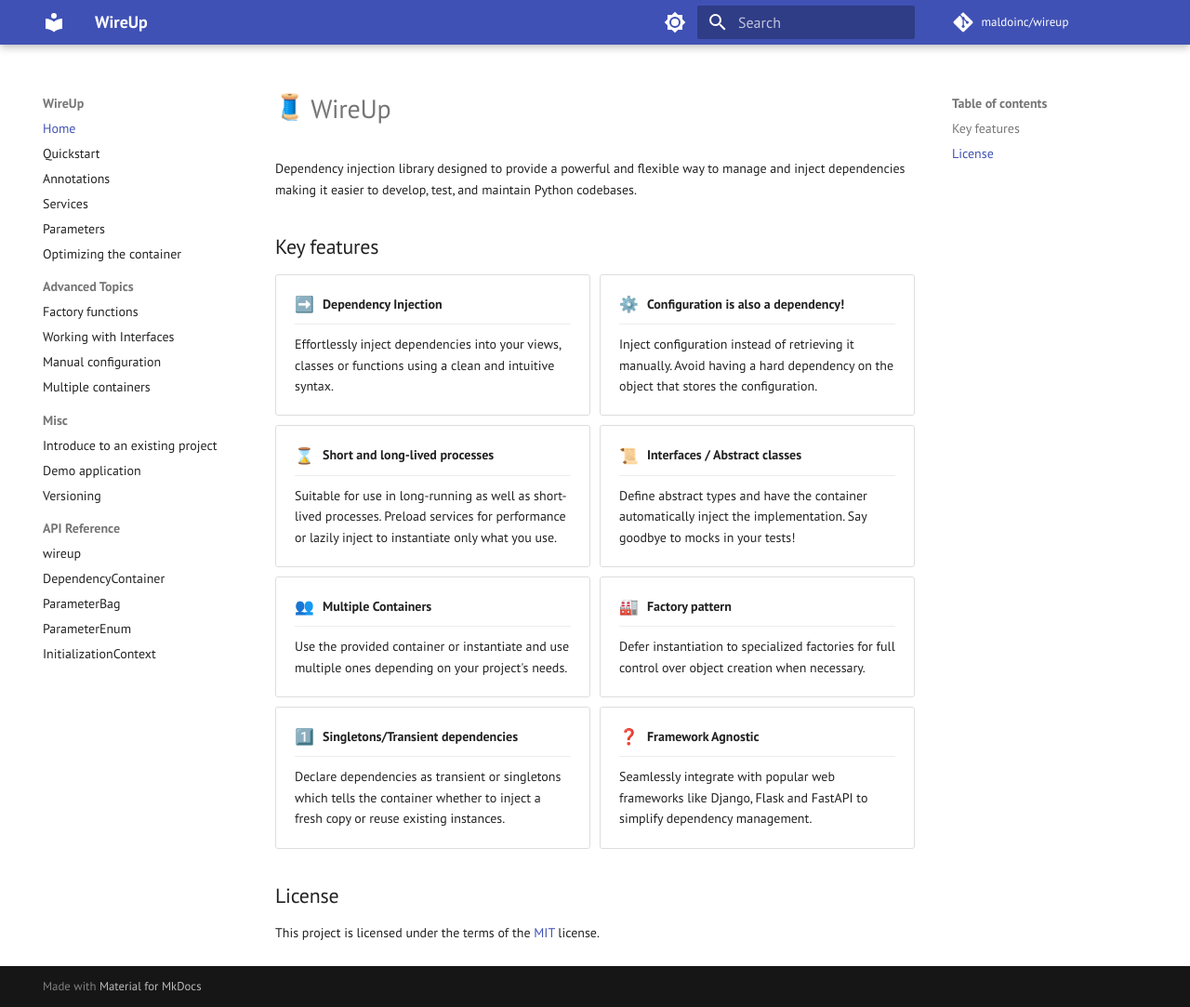
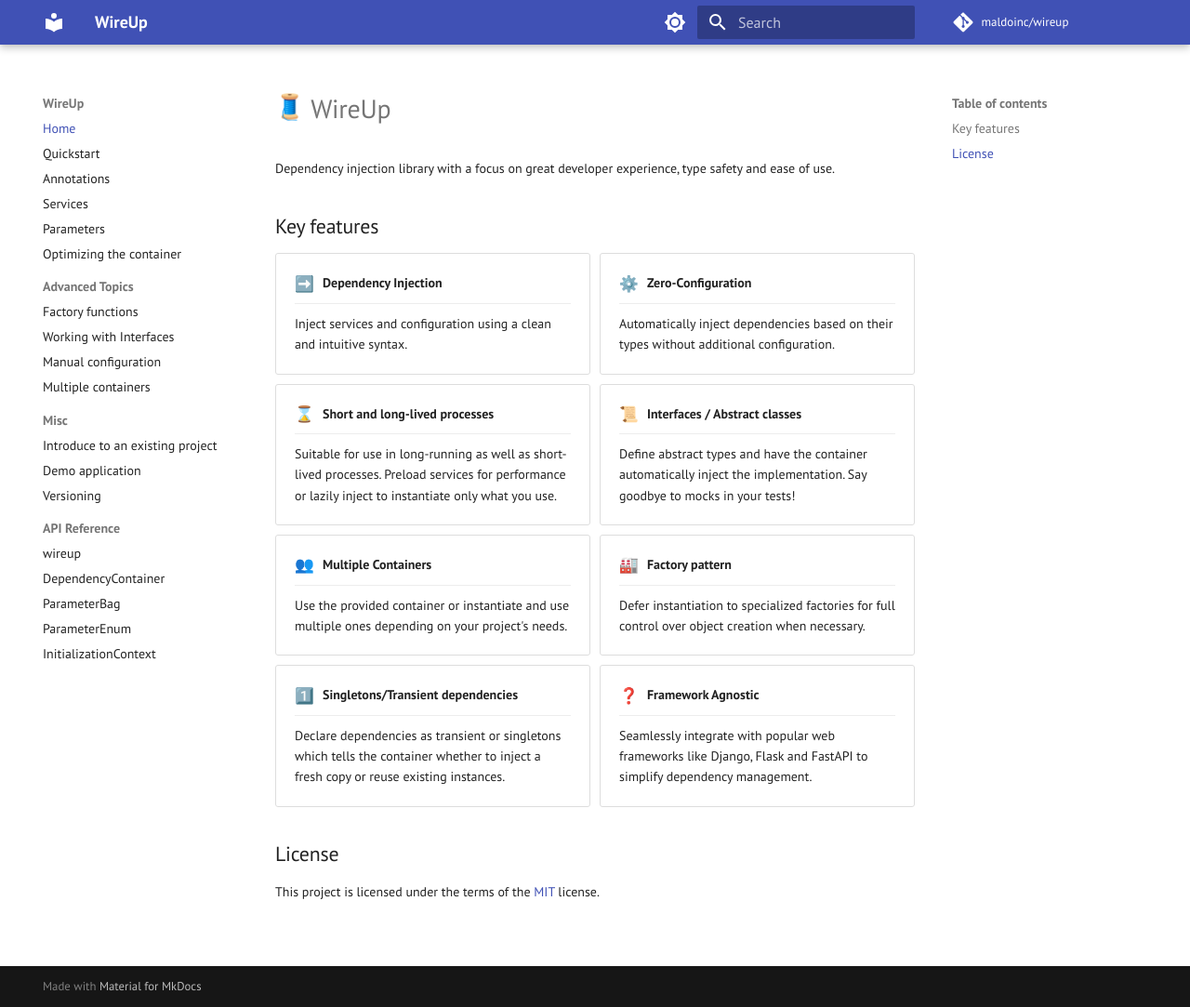
Before and after one commit to maldoinc/wireup, an MkDocs documentation site: the page built from docs/pages/index.md, in a window 1280 px wide and 1083 px high. Shown: the whole window at 93% size. Built offline with MkDocs 1.6.1 and Material for MkDocs 9.7.7, drawn with Linux system fonts in a browser that asks for light colours; emoji names are drawn with the system emoji font; some web fonts are replaced; comment, search, counter and statistics services are not loaded; the version menu is left out.

Commit message:
Index update

```diff
--- a/docs/pages/index.md
+++ b/docs/pages/index.md
@@ -1,7 +1,6 @@
 # :thread: WireUp
 
-Dependency injection library designed to provide a powerful and flexible way to
-manage and inject dependencies making it easier to develop, test, and maintain Python codebases.
+Dependency injection library with a focus on great developer experience, type safety and ease of use.
 
 ## Key features
 
@@ -11,15 +10,14 @@ manage and inject dependencies making it easier to develop, test, and maintain P
             <img src="https://cdn.jsdelivr.net/gh/jdecked/twemoji@14.1.2/assets/72x72/27a1.png" />
             Dependency Injection
         </div>
-        Effortlessly inject dependencies into your views, classes or functions using a clean and intuitive syntax.
+        Inject services and configuration using a clean and intuitive syntax.
     </div>
     <div class="card">
         <div class="card-title">
             <img src="https://cdn.jsdelivr.net/gh/jdecked/twemoji@14.1.2/assets/72x72/2699.png" />
-            Configuration is also a dependency!
+            Zero-Configuration
         </div>
-        Inject configuration instead of retrieving it manually.
-        Avoid having a hard dependency on the object that stores the configuration.
+        Automatically inject dependencies based on their types without additional configuration.
     </div>
     <div class="card">
         <div class="card-title">
@@ -29,7 +27,6 @@ manage and inject dependencies making it easier to develop, test, and maintain P
         Suitable for use in long-running as well as short-lived processes.
         Preload services for performance or lazily inject to instantiate only what you use.
     </div>
-
     <div class="card">
         <div class="card-title">
             <img src="https://cdn.jsdelivr.net/gh/jdecked/twemoji@14.1.2/assets/72x72/1f4dc.png" />
```
